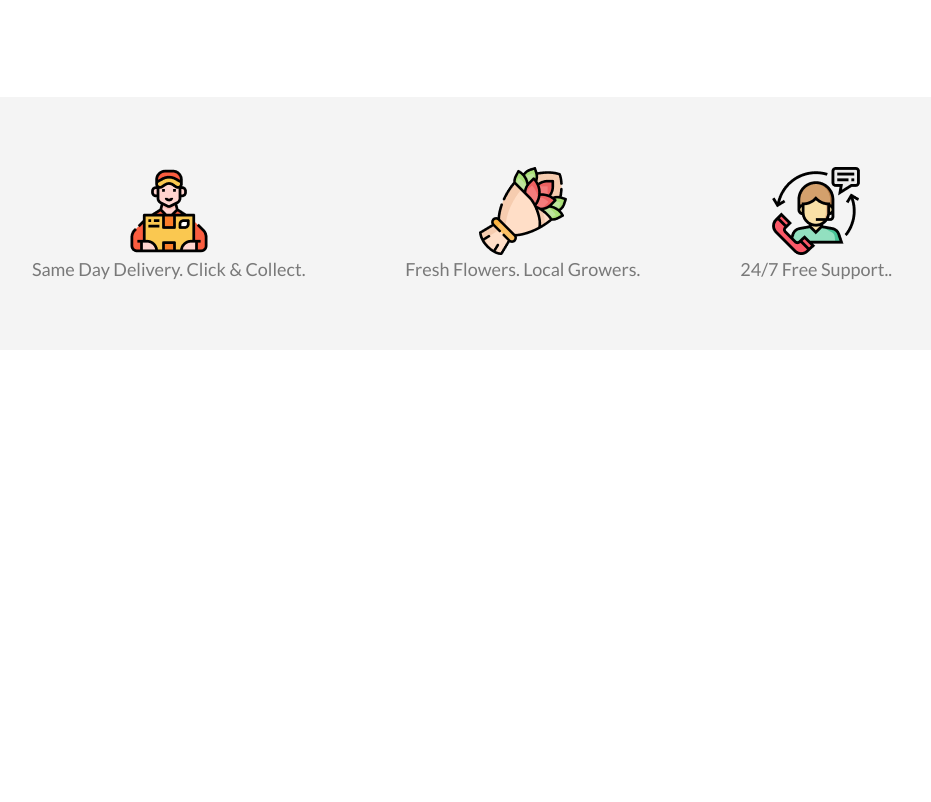
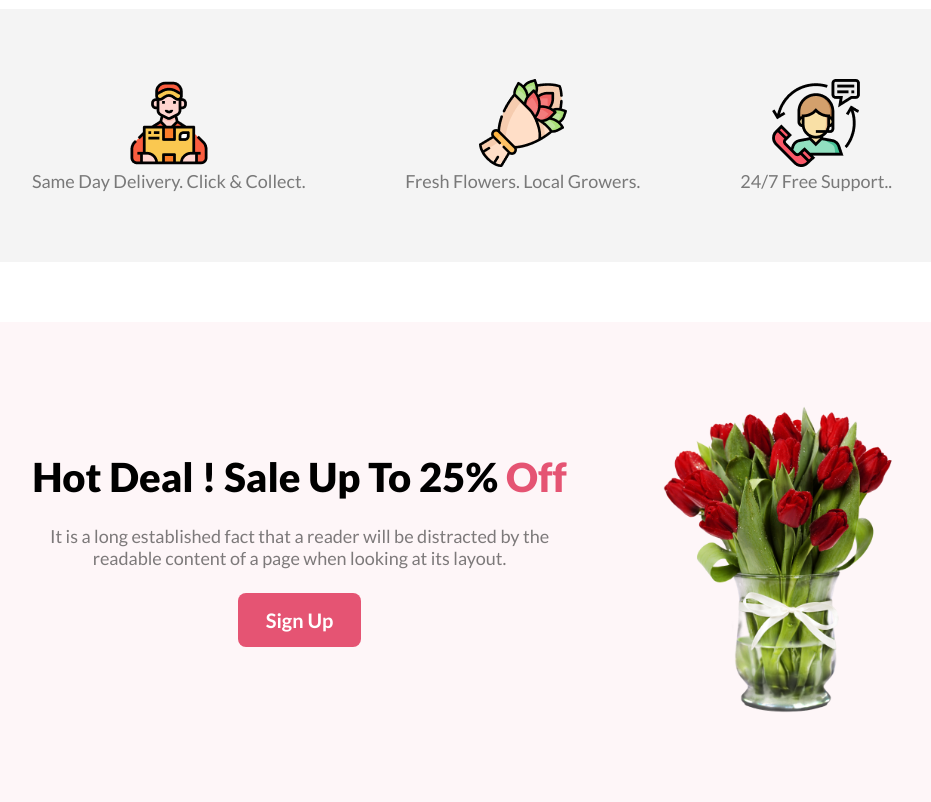
Before and after one commit to mizanur2734/flower-shop, a plain HTML site: page index.html in a window 1280 px wide. Shown: the part 1408-2210 px from the top of the page, without its empty margins (178-1109 px from the left). Before the commit the page ends 1758 px from the top, so only its background shows below. Drawn offline with Linux system fonts and the light colour scheme.

Commit message:
hot-deal added

```diff
--- a/index.html
+++ b/index.html
@@ -71,10 +71,19 @@
           </div>
         </div>
       </section>
-      <section id="hot-deal">
-
-      </section>
     </main>
+    <section id="hot-deal">
+      <div class="container hot-deal-main">
+        <div class="hot-deal-text">
+          <h2>Hot Deal ! Sale Up To 25% <span class="important">Off</span></h2>
+          <p>It is a long established fact that a reader will be distracted by the readable content of a page when looking at its layout.</p>
+          <button>Sign Up</button>
+        </div>
+        <div class="hot-deal-img">
+          <img src="Flower Asset/pngwing 8.png" alt="">
+        </div>
+      </div>
+    </section>
     <footer></footer>
   </body>
 </html>
--- a/styles/responsive.css
+++ b/styles/responsive.css
@@ -1,13 +1,14 @@
 @media screen and (max-width: 576px) {
    .banner,
    .section-content,
-   .skill-container{
+   .skill-container,
+   .hot-deal-main{
     flex-direction: column;
    }
    #featured{
       padding: 40px 0px;
    }
-   .skills{
+   #skills{
       background: none;
    }
    .skill-container{
--- a/styles/styles.css
+++ b/styles/styles.css
@@ -36,7 +36,6 @@ button:hover {
 
 header {
     background-color: rgba(229, 84, 115, 0.1);
-    ;
 }
 
 .container {
@@ -49,6 +48,7 @@ header {
     display: flex;
     align-items: center;
     justify-content: space-between;
+    gap: 0px 70px;
 }
 
 .banner .banner-text * {
@@ -69,7 +69,7 @@ header {
 
 /* featured styles */
 #featured {
-    padding: 100px 0px;
+    padding: 80px 0px;
 }
 
 .section-heading h2 {
@@ -119,15 +119,53 @@ header {
     font-weight: 700;
     text-decoration-line: underline;
 }
+
 /* skill styles */
-#skills{
+#skills {
     background-color: rgba(39, 39, 39, 0.05);
     border-radius: 8px;
 }
-.skill-container{
+
+.skill-container {
     display: flex;
     justify-content: space-around;
     align-content: center;
     padding: 70px 0px;
     text-align: center;
 }
+
+/* hot-deal styles */
+#hot-deal {
+    background-color: rgba(229, 84, 115, 0.05);
+    margin-top: 60px;
+}
+
+.hot-deal-main {
+    display: flex;
+    justify-content: space-around;
+    align-items: center;
+    padding: 80px 0px;
+}
+
+.hot-deal-text {
+    width: 75%;
+    max-width: 550px;
+    text-align: center;
+}
+.hot-deal-text *{
+    margin-bottom: 24px;
+}
+
+.hot-deal-text h2 {
+    font-size: 40px;
+    font-weight: 800;
+    line-height: 48px;
+    margin-bottom: 24px;
+
+}
+.hot-deal-text .important{
+    color: #E55473;
+}
+.hot-deal-img img{
+    max-width: 240px;
+}
```
